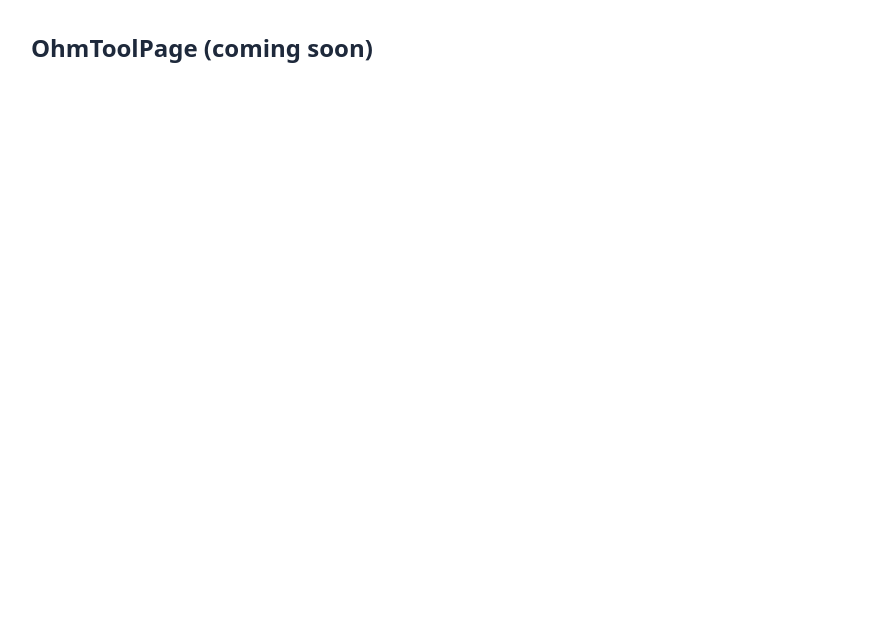
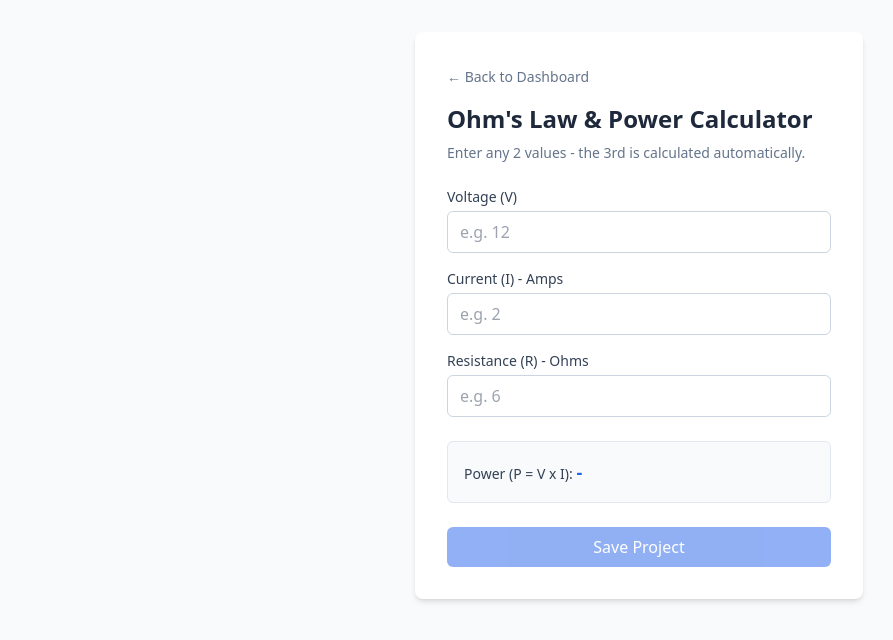
Before and after one commit to AidenVargas03/EERoom, a React (Vite) app in the folder client/: page /tools/ohm in a window 1280 px wide. Shown: the top 640 px of the page, without its empty margins (1-894 px from the left). Built offline with nearby package versions, Linux system fonts and the light colour scheme; no server answers; sample sign-in values are in the browser's storage.

Commit message:
Add Ohm's Law Calculator with live V/I/R/P calculation and save-to-project

```diff
--- /dev/null
+++ b/client/src/api/projects.js
@@ -0,0 +1,58 @@
+
+/**
+ * api/projects.js
+ * -----------------------------------------------------------------------
+ * Thin wrapper functions around the /projects endpoints, so tool pages
+ * (Ohm's Law, Logic Gate, Waveform) don't each re-implement the same
+ * axios calls. Every function here assumes the user is already logged
+ * in - the JWT is attached automatically by the interceptor in
+ * api/client.js.
+ * -----------------------------------------------------------------------
+ */
+
+import client from "./client.js";
+
+/** Fetch all projects owned by the logged-in user. */
+export async function getProjects() {
+  const res = await client.get("/projects");
+  return res.data;
+}
+
+/** Fetch a single project by its ID. */
+export async function getProject(projectId) {
+  const res = await client.get(`/projects/${projectId}`);
+  return res.data;
+}
+
+/**
+ * Create a new saved project.
+ * @param {string} name - display name for the project
+ * @param {"ohm"|"logic"|"wave"} toolType - which tool this project belongs to
+ * @param {object} projectData - the tool-specific state to persist (JSONB on the backend)
+ */
+export async function createProject(name, toolType, projectData) {
+  const res = await client.post("/projects", {
+    name,
+    tool_type: toolType,
+    project_data: projectData,
+  });
+  return res.data;
+}
+
+/** Update an existing project's name and/or data. */
+export async function updateProject(projectId, updates) {
+  const res = await client.put(`/projects/${projectId}`, updates);
+  return res.data;
+}
+
+/** Delete a project by ID. */
+export async function deleteProject(projectId) {
+  const res = await client.delete(`/projects/${projectId}`);
+  return res.data;
+}
+
+/** Generate (or refresh) a shareable read-only link for a project. */
+export async function shareProject(projectId) {
+  const res = await client.post(`/projects/${projectId}/share`);
+  return res.data;
+}
--- a/client/src/pages/OhmToolPage.jsx
+++ b/client/src/pages/OhmToolPage.jsx
@@ -1,14 +1,218 @@
+
 /**
  * pages/OhmToolPage.jsx
  * -----------------------------------------------------------------------
- * PLACEHOLDER - built in a later step per the handoff doc's build
- * order. Kept as a functional stub so App.jsx's routes all resolve.
+ * Tool 1: Ohm's Law & Power Calculator.
+ *
+ * Behavior (per Milestone 3 spec, Section 6):
+ *   - 3 input fields: Voltage (V), Current (I), Resistance (R)
+ *   - User enters ANY 2 of the 3; the 3rd is calculated instantly on
+ *     every keystroke (no submit button needed for the math itself)
+ *   - Power (P = V*I) is always calculated and displayed as well
+ *   - A separate Save button persists the current V/I/R/P state to the
+ *     user's account via POST /projects
+ *
+ * Formula logic (student-authored business logic - not derived from an
+ * external source, so no citation needed here; this is straight from
+ * Ohm's Law: V = IR):
+ *     if V and I given:  R = V / I,  P = V * I
+ *     if V and R given:  I = V / R,  P = V * I
+ *     if I and R given:  V = I * R,  P = V * I
+ *
+ * We track which 2 fields the user most recently typed into using a
+ * small history array. Whichever field they DIDN'T touch most recently
+ * out of the 3 is the one we solve for. This lets the user change their
+ * mind about which 2 values are "known" at any time, rather than
+ * hard-coding which field is always the output.
  * -----------------------------------------------------------------------
  */
+
+import { useState } from "react";
+import { useNavigate } from "react-router-dom";
+import { createProject } from "../api/projects.js";
+
 export default function OhmToolPage() {
+  const navigate = useNavigate();
+
+  // Raw string values for each field, so the input can be empty/partial
+  // while typing (e.g. "1." or "-") without fighting the user.
+  const [voltage, setVoltage] = useState("");
+  const [current, setCurrent] = useState("");
+  const [resistance, setResistance] = useState("");
+
+  // Tracks the order fields were last edited in, most-recent last.
+  // e.g. ["voltage", "current"] means those two are the "known" values
+  // and resistance should be calculated.
+  const [editOrder, setEditOrder] = useState([]);
+
+  const [saveStatus, setSaveStatus] = useState(""); // "", "saving", "saved", "error"
+  const [saveError, setSaveError] = useState("");
+
+  /**
+   * Records that `field` was just edited, keeping only the 2 most
+   * recent fields in editOrder (that's all we need to know which field
+   * to solve for).
+   */
+  function recordEdit(field) {
+    setEditOrder((prev) => {
+      const withoutField = prev.filter((f) => f !== field);
+      return [...withoutField, field].slice(-2);
+    });
+  }
+
+  function handleVoltageChange(e) {
+    setVoltage(e.target.value);
+    recordEdit("voltage");
+  }
+  function handleCurrentChange(e) {
+    setCurrent(e.target.value);
+    recordEdit("current");
+  }
+  function handleResistanceChange(e) {
+    setResistance(e.target.value);
+    recordEdit("resistance");
+  }
+
+  // Parse raw strings to numbers where possible; null if not a valid number.
+  const vNum = voltage === "" ? null : parseFloat(voltage);
+  const iNum = current === "" ? null : parseFloat(current);
+  const rNum = resistance === "" ? null : parseFloat(resistance);
+
+  const allFields = ["voltage", "current", "resistance"];
+  // The field to solve for is whichever one is NOT in the 2 most-recently-edited.
+  const solveFor = editOrder.length === 2
+    ? allFields.find((f) => !editOrder.includes(f))
+    : null;
+
+  let calculatedVoltage = vNum;
+  let calculatedCurrent = iNum;
+  let calculatedResistance = rNum;
+  let power = null;
+  let calcError = "";
+
+  if (solveFor && vNum !== null && iNum !== null && rNum === null && solveFor === "resistance") {
+    if (iNum === 0) {
+      calcError = "Current cannot be 0 when solving for resistance.";
+    } else {
+      calculatedResistance = vNum / iNum;
+      power = vNum * iNum;
+    }
+  } else if (solveFor && vNum !== null && rNum !== null && iNum === null && solveFor === "current") {
+    if (rNum === 0) {
+      calcError = "Resistance cannot be 0 when solving for current.";
+    } else {
+      calculatedCurrent = vNum / rNum;
+      power = vNum * calculatedCurrent;
+    }
+  } else if (solveFor && iNum !== null && rNum !== null && vNum === null && solveFor === "voltage") {
+    calculatedVoltage = iNum * rNum;
+    power = calculatedVoltage * iNum;
+  } else if (vNum !== null && iNum !== null && rNum !== null) {
+    // All 3 present (e.g. user typed over a calculated field) - just
+    // display power using V and I; don't try to recalculate anything.
+    power = vNum * iNum;
+  }
+
+  async function handleSave() {
+    setSaveStatus("saving");
+    setSaveError("");
+    try {
+      await createProject("Untitled Ohm's Law Project", "ohm", {
+        voltage: calculatedVoltage,
+        current: calculatedCurrent,
+        resistance: calculatedResistance,
+        power,
+      });
+      setSaveStatus("saved");
+      setTimeout(() => setSaveStatus(""), 2000);
+    } catch (err) {
+      setSaveStatus("error");
+      setSaveError(err.response?.data?.error || "Failed to save project.");
+    }
+  }
+
   return (
-    <div className="p-8">
-      <h1 className="text-2xl font-bold text-slate-800">OhmToolPage (coming soon)</h1>
+    <div className="min-h-screen bg-slate-50 p-8">
+      <div className="max-w-md mx-auto bg-white rounded-lg shadow-md p-8">
+        <button
+          onClick={() => navigate("/dashboard")}
+          className="text-sm text-slate-500 hover:underline mb-4"
+        >
+          &larr; Back to Dashboard
+        </button>
+
+        <h1 className="text-2xl font-bold text-slate-800 mb-2">Ohm's Law & Power Calculator</h1>
+        <p className="text-sm text-slate-500 mb-6">
+          Enter any 2 values - the 3rd is calculated automatically.
+        </p>
+
+        <div className="space-y-4">
+          <div>
+            <label className="block text-sm font-medium text-slate-700 mb-1">
+              Voltage (V)
+            </label>
+            <input
+              type="number"
+              step="any"
+              value={solveFor === "voltage" && calculatedVoltage !== null ? calculatedVoltage.toFixed(4) : voltage}
+              onChange={handleVoltageChange}
+              placeholder="e.g. 12"
+              className="w-full px-3 py-2 border border-slate-300 rounded-md focus:outline-none focus:ring-2 focus:ring-blue-500"
+            />
+          </div>
+
+          <div>
+            <label className="block text-sm font-medium text-slate-700 mb-1">
+              Current (I) - Amps
+            </label>
+            <input
+              type="number"
+              step="any"
+              value={solveFor === "current" && calculatedCurrent !== null ? calculatedCurrent.toFixed(4) : current}
+              onChange={handleCurrentChange}
+              placeholder="e.g. 2"
+              className="w-full px-3 py-2 border border-slate-300 rounded-md focus:outline-none focus:ring-2 focus:ring-blue-500"
+            />
+          </div>
+
+          <div>
+            <label className="block text-sm font-medium text-slate-700 mb-1">
+              Resistance (R) - Ohms
+            </label>
+            <input
+              type="number"
+              step="any"
+              value={solveFor === "resistance" && calculatedResistance !== null ? calculatedResistance.toFixed(4) : resistance}
+              onChange={handleResistanceChange}
+              placeholder="e.g. 6"
+              className="w-full px-3 py-2 border border-slate-300 rounded-md focus:outline-none focus:ring-2 focus:ring-blue-500"
+            />
+          </div>
+        </div>
+
+        {calcError && (
+          <p className="mt-4 text-sm text-red-600">{calcError}</p>
+        )}
+
+        <div className="mt-6 bg-slate-50 border border-slate-200 rounded-md p-4">
+          <span className="text-sm font-medium text-slate-700">Power (P = V x I): </span>
+          <span className="text-lg font-bold text-blue-600">
+            {power !== null ? `${power.toFixed(4)} W` : "-"}
+          </span>
+        </div>
+
+        <button
+          onClick={handleSave}
+          disabled={power === null || saveStatus === "saving"}
+          className="mt-6 w-full bg-blue-600 text-white py-2 rounded-md font-medium hover:bg-blue-700 disabled:opacity-50"
+        >
+          {saveStatus === "saving" ? "Saving..." : saveStatus === "saved" ? "Saved!" : "Save Project"}
+        </button>
+
+        {saveStatus === "error" && (
+          <p className="mt-2 text-sm text-red-600">{saveError}</p>
+        )}
+      </div>
     </div>
   );
 }
```
Also changed, not shown: 1 other file (tests, documents, lock files or other folders).
